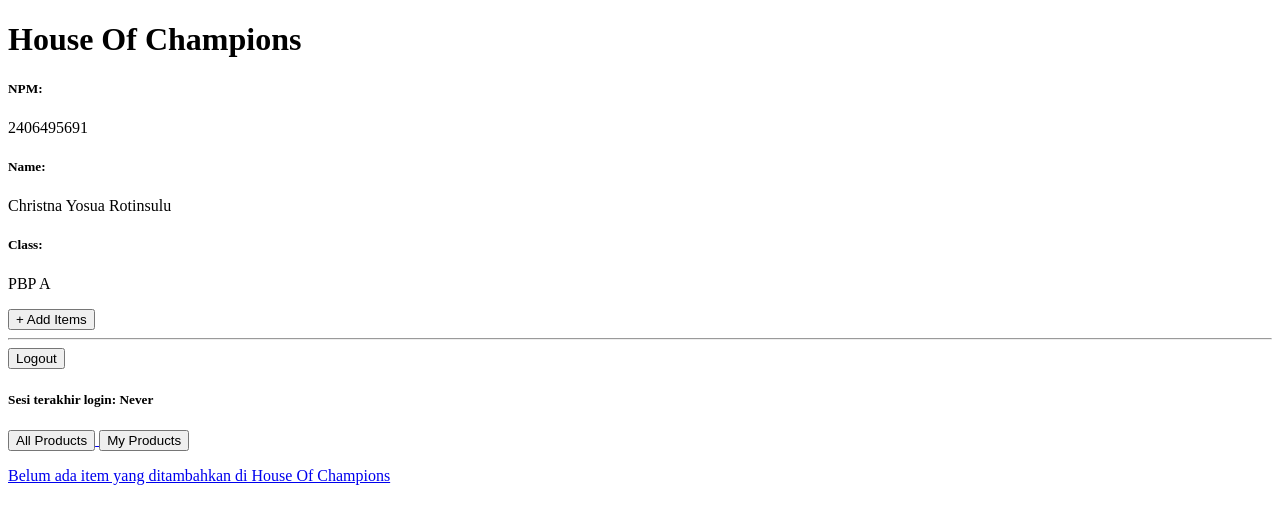
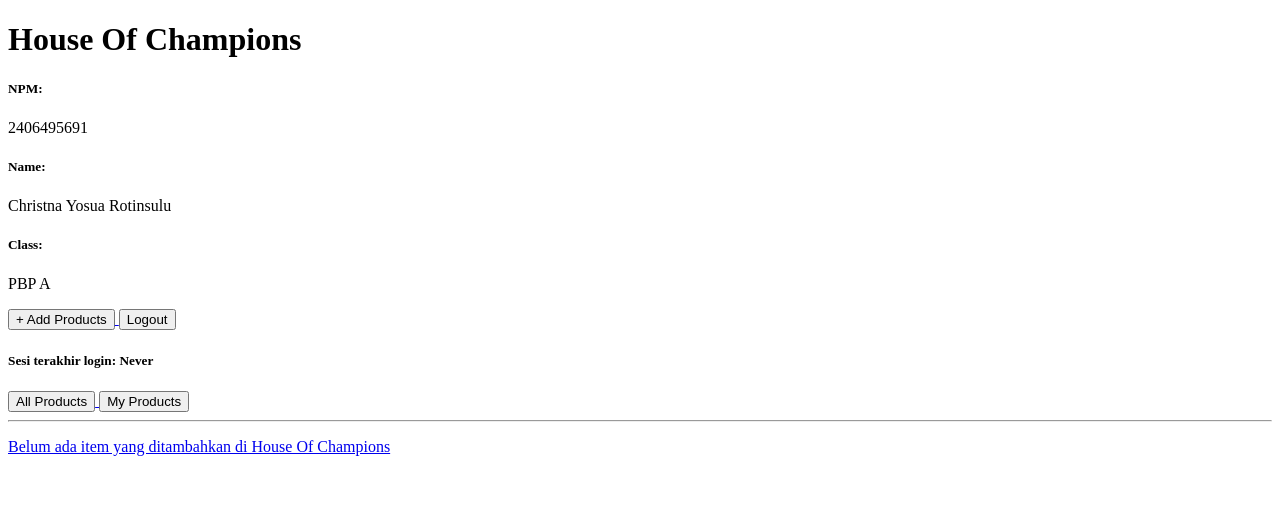
Before and after one commit to christnayosua/house-of-champions, a Django app: page / in a window 1280 px wide. Shown: the top 524 px of the page. Run offline with Django 5.2, Linux system fonts and the light colour scheme; the visitor is signed in with stand-in values (Sample User, id 1); data that the repository does not hold is empty.

Commit message:
Pembaruan penamaan dari items menjadi products

```diff
--- a/main/forms.py
+++ b/main/forms.py
@@ -1,7 +1,7 @@
 from django.forms import ModelForm
-from main.models import Items
+from main.models import Products
 
-class ItemsForm(ModelForm):
+class ProductsForm(ModelForm):
     class Meta:
-        model = Items
+        model = Products
         fields = ["name", "description", "category", "thumbnail", "is_featured", "price", "stock", "rating", "brand"]
--- a/main/models.py
+++ b/main/models.py
@@ -5,7 +5,7 @@ from django.db import models
 from django.contrib.auth.models import User
 
 # Create your models here.
-class Items(models.Model):
+class Products(models.Model):
     CATEGORY_CHOICES = [
         ('transfer', 'Transfer'),
         ('update', 'Update'),
@@ -47,7 +47,7 @@ class Items(models.Model):
         return self.name
 
     @property
-    def is_items_hot(self):
+    def is_products_hot(self):
         return self.visitors > 20
 
     def increment_views(self):
--- a/main/templates/create_items.html
+++ b/main/templates/create_products.html
@@ -1,6 +1,6 @@
 {% extends 'base.html' %}
 {% block content %}
-<h1>Add Items</h1>
+<h1>Add Products</h1>
 
 <form method="POST">
   {% csrf_token %}
@@ -9,7 +9,7 @@
     <tr>
       <td></td>
       <td>
-        <input type="submit" value="Add ITEMS" />
+        <input type="submit" value="Add PRODUCTS" />
       </td>
     </tr>
   </table>
--- a/main/templates/main.html
+++ b/main/templates/main.html
@@ -11,11 +11,9 @@
 <h5>Class:</h5>
 <p>{{ class }}</p>
 
-<a href="{% url 'main:create_items' %}">
-  <button>+ Add Items</button>
+<a href="{% url 'main:create_products' %}">
+  <button>+ Add Products</button>
 </a>
-
-<hr>
 
 <!-- Menampilkan tombol logout -->
 <a href="{% url 'main:logout' %}">
@@ -32,42 +30,44 @@
 <a href="?filter=my">
     <button type="button">My Products</button>
 
-{% if not items_list %}
+<hr>
+
+{% if not products_list %}
 <p>Belum ada item yang ditambahkan di House Of Champions</p>
 {% else %}
 
-{% for items in items_list %}
+{% for products in products_list %}
 <div>
-  <h2><a href="{% url 'main:show_items' items.id %}">{{ items.title }}</a></h2>
+  <h2><a href="{% url 'main:show_products' products.id %}">{{ products.title }}</a></h2>
 
-  <p><b>{{ items.get_category_display }}</b>{% if items.is_featured %} |
-    <b>Featured</b>{% endif %}{% if items.is_items_hot %} |
-    <b>Hot</b>{% endif %} | <i>{{ items.created_at|date:"d M Y H:i" }}</i>
-    | Views: {{ items.visitors }}</p>
+  <p><b>{{ products.get_category_display }}</b>{% if products.is_featured %} |
+    <b>Featured</b>{% endif %}{% if products.is_products_hot %} |
+    <b>Hot</b>{% endif %} | <i>{{ products.created_at|date:"d M Y H:i" }}</i>
+    | Views: {{ products.visitors }}</p>
 
-  {% if items.thumbnail %}
-  <img src="{{ items.thumbnail }}" alt="thumbnail" width="150" height="100">
+  {% if products.thumbnail %}
+  <img src="{{ products.thumbnail }}" alt="thumbnail" width="150" height="100">
   <br />
   {% endif %}
 
-  {% if items.price > 0 %}
-    <p>💵Price : Rp{{ items.price }}</p>
+  {% if products.price > 0 %}
+    <p>💵Price : Rp{{ products.price }}</p>
   {% endif %}
 
-  {% if items.stock > 0 %}
-    <p>📦Stock : {{ items.stock }}</p>
+  {% if products.stock > 0 %}
+    <p>📦Stock : {{ products.stock }}</p>
   {% endif %}
 
-  {% if items.rating > 0 %}
-    <p>⭐Rating : {{ items.rating }}/5.0</p>
+  {% if products.rating > 0 %}
+    <p>⭐Rating : {{ products.rating }}/5.0</p>
   {% endif %}
 
-  {% if items.brand != null %}
-    <p>🌿brand : {{ items.brand }}</p>
+  {% if products.brand != null %}
+    <p>🌿brand : {{ products.brand }}</p>
   {% endif %}
-  <p>{{ items.content|truncatewords:25 }}...</p>
+  <p>{{ products.content|truncatewords:25 }}...</p>
 
-  <p><a href="{% url 'main:show_items' items.id %}"><button>Read More</button></a></p>
+  <p><a href="{% url 'main:show_products' products.id %}"><button>Read More</button></a></p>
 </div>
 
 <hr>
--- a/main/urls.py
+++ b/main/urls.py
@@ -1,5 +1,5 @@
 from django.urls import path
-from main.views import show_main, create_items, show_items, show_xml, show_json, show_json_by_id, show_xml_by_id
+from main.views import show_main, create_products, show_products, show_xml, show_json, show_json_by_id, show_xml_by_id
 
 # Penambahan import fungsi register
 from main.views import register
@@ -15,18 +15,18 @@ app_name = 'main'
 urlpatterns = [
     path('', show_main, name='show_main'),
 
-    # Menambahkan path untuk create dan show items
+    # Menambahkan path untuk create dan show products
 
-    path('create-items/', create_items, name='create_items'),
-    path('items/<str:id>/', show_items, name='show_items'),
+    path('create-products/', create_products, name='create_products'),
+    path('products/<str:id>/', show_products, name='show_products'),
 
     # Menambahkan path agar dapat mengakses data dalam bentuk XML dan JSON
     path('xml/', show_xml, name='show_xml'),
     path('json/', show_json, name='show_json'),
 
     # Menambahkan path agar dapat mengakses data dalam bentuk XML dan JSON berdasarkan ID
-    path('xml/<str:items_id>/', show_xml_by_id, name='show_xml_by_id'),
-    path('json/<str:items_id>/', show_json_by_id, name='show_json_by_id'),
+    path('xml/<str:products_id>/', show_xml_by_id, name='show_xml_by_id'),
+    path('json/<str:products_id>/', show_json_by_id, name='show_json_by_id'),
 
     # Menambahkan path url untuk mengakses fungsi register
     path('register/', register, name='register'),
--- a/main/views.py
+++ b/main/views.py
@@ -8,8 +8,8 @@ from django.contrib.auth.decorators import login_required
 
 
 from django.shortcuts import render, redirect, get_object_or_404
-from main.forms import ItemsForm
-from main.models import Items
+from main.forms import ProductsForm
+from main.models import Products
 
 # Penambahan import modul untuk request pengiriman data ke dalam bentuk XML dan JSON
 from django.http import HttpResponse
@@ -61,34 +61,34 @@ def register(request):
 
 # Function untuk mengirimkan data dalam bentuk XML
 def show_xml(request):
-     items_list = Items.objects.all()
-     xml_data = serializers.serialize("xml", items_list)
+     products_list = Products.objects.all()
+     xml_data = serializers.serialize("xml", products_list)
      return HttpResponse(xml_data, content_type="application/xml")
 
 # Function untuk mengirimkan data dalam bentuk JSON
 def show_json(request):
-    items_list = Items.objects.all()
-    json_data = serializers.serialize("json", items_list)
+    products_list = Products.objects.all()
+    json_data = serializers.serialize("json", products_list)
     return HttpResponse(json_data, content_type="application/json")
 
 # Mengirimkan data dalam bentuk XML berdasarkan ID
-def show_xml_by_id(request, items_id):
+def show_xml_by_id(request, products_id):
    try:
-       items_list = Items.objects.filter(pk=items_id)
-       xml_data = serializers.serialize("xml", items_list)
+       products_list = Products.objects.filter(pk=products_id)
+       xml_data = serializers.serialize("xml", products_list)
        return HttpResponse(xml_data, content_type="application/xml")
     # Handle apabila tidak muncul
-   except Items.DoesNotExist:
+   except Products.DoesNotExist:
        return HttpResponse(status=404)
 
 # Mengirimkan data dalam bentuk JSON berdasarkan ID
-def show_json_by_id(request, items_id):
+def show_json_by_id(request, products_id):
    try:
-       items_list = Items.objects.get(pk=items_id)
-       json_data = serializers.serialize("json", [items_list])
+       products_list = Products.objects.get(pk=products_id)
+       json_data = serializers.serialize("json", [products_list])
        return HttpResponse(json_data, content_type="application/json")
     # Handle apabila tidak muncul
-   except Items.DoesNotExist:
+   except Products.DoesNotExist:
        return HttpResponse(status=404)
 
 # Decorator login_required untuk show_main
@@ -98,45 +98,45 @@ def show_main(request):
     filter_type = request.GET.get("filter", "all")  # default 'all'
 
     if filter_type == "all":
-        items_list = Items.objects.all()
+        products_list = Products.objects.all()
     else:
-        items_list = Items.objects.filter(user=request.user)
+        products_list = Products.objects.filter(user=request.user)
 
     context = {
         'applicationName' : 'House Of Champions',
         'npm' : '2406495691',
         'name': 'Christna Yosua Rotinsulu',
         'class': 'PBP A',
-        'items_list': items_list,
+        'products_list': products_list,
         # Penambahan variabel untuk last_login
         'last_login': request.COOKIES.get('last_login', 'Never')
     }
 
     return render(request, "main.html", context)
 
-def create_items(request):
-    form = ItemsForm(request.POST or None)
+def create_products(request):
+    form = ProductsForm(request.POST or None)
 
     if form.is_valid() and request.method == "POST":
         # Konfigurasi untuk menghubungkan satu news dengan satu user
         # commit = false berperan agar Django tidak langsung menyimpan objek hasil form ke database,
         # hal tersebut memungkinkan agar developer dapat melakukan modifikasi pada objek sebelum disimpan
-        items_entry = form.save(commit = False)
-        items_entry.user = request.user
-        items_entry.save()
+        products_entry = form.save(commit = False)
+        products_entry.user = request.user
+        products_entry.save()
         return redirect('main:show_main')
 
     context = {'form': form}
-    return render(request, "create_items.html", context)
+    return render(request, "create_products.html", context)
 
-# Decorator untuk fungsi show_items
+# Decorator untuk fungsi show_products
 @login_required(login_url='/login')
-def show_items(request, id):
-    items = get_object_or_404(Items, pk=id)
-    items.increment_views()
+def show_products(request, id):
+    products = get_object_or_404(Products, pk=id)
+    products.increment_views()
 
     context = {
-        'items': items
+        'products': products
     }
 
-    return render(request, "items_detail.html", context)
+    return render(request, "products_detail.html", context)
```
Also changed, not shown: main/templates/items_detail.html (deleted, +0 -34 lines), main/templates/products_detail.html (added, +34 -0 lines), main/migrations/0006_rename_items_products.py (added).
